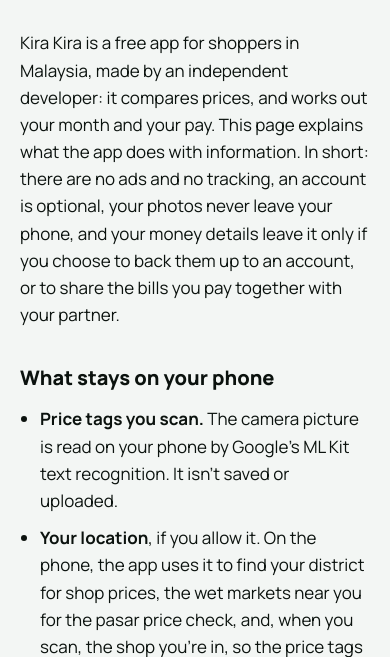
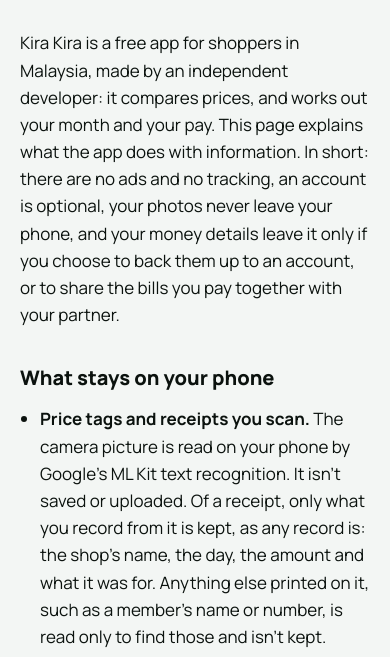
Before and after one commit to Xuaan33/kirakira-site, a plain HTML site: page privacy.html in a window 390 px wide. Shown: the part 215-872 px from the top of the page. Drawn offline with Linux system fonts and the light colour scheme.

Commit message:
Privacy: receipts read by the camera on the phone; only what you record from one is kept

```diff
--- a/privacy.html
+++ b/privacy.html
@@ -20,7 +20,7 @@
     <p>Kira Kira is a free app for shoppers in Malaysia, made by an independent developer: it compares prices, and works out your month and your pay. This page explains what the app does with information. In short: there are no ads and no tracking, an account is optional, your photos never leave your phone, and your money details leave it only if you choose to back them up to an account, or to share the bills you pay together with your partner.</p>
     <h2>What stays on your phone</h2>
     <ul>
-      <li><strong>Price tags you scan.</strong> The camera picture is read on your phone by Google's ML Kit text recognition. It isn't saved or uploaded.</li>
+      <li><strong>Price tags and receipts you scan.</strong> The camera picture is read on your phone by Google's ML Kit text recognition. It isn't saved or uploaded. Of a receipt, only what you record from it is kept, as any record is: the shop's name, the day, the amount and what it was for. Anything else printed on it, such as a member's name or number, is read only to find those and isn't kept.</li>
       <li><strong>Your location</strong>, if you allow it. On the phone, the app uses it to find your district for shop prices, the wet markets near you for the pasar price check, and, when you scan, the shop you're in, so the price tags you scan are marked with it. The location itself is never sent anywhere; the app keeps only the district it found, and the shops you've been to.</li>
       <li><strong>Your month</strong>, if you set it up: what the app calls you; the month and year you were born; whether you're married and whether your spouse has an income; how many children you have; your salary and pay day; the day your month starts; whether you pay LINDUNG 24 Jam; what you pay every month, with amounts and due days; your savings and investments (what each one is, such as a fixed deposit or ASB, what you put aside each month, and a fixed deposit's rate, term and start) and what you tell the app about them: what you put in or took out, what they were worth, what they paid, and your EPF balance; what you record spending or receiving, with its amount, what it was for, the day and any note; the monthly payments you set aside for a month; and when to remind you, and about what. The app uses them on your phone to work out your take-home pay (EPF, SOCSO, EIS, LINDUNG 24 Jam and the monthly tax deduction), where your money went, what's left each month, and what your savings are worth and made. They stay on your phone, unless you sign in to back them up (see <a href="#account">Your account</a>). You can change them in the app, and deleting the app deletes them all. The app never asks for a bank login, and isn't linked to any bank or investment account: it knows only what you tell it.</li>
       <li><strong>Reminders.</strong> On the days that apply, the app asks whether your pay came in, whether a payment due was paid, what a bill that changes came to, and whether this month's savings went in; now and then, what a saving is worth or paid, your EPF balance once a year, and what you did when a fixed deposit's term ended. Its notifications are planned and shown by your phone itself: nothing is sent to plan them, and no server sends them. A question you put off until tomorrow is noted on this phone only.</li>
```
